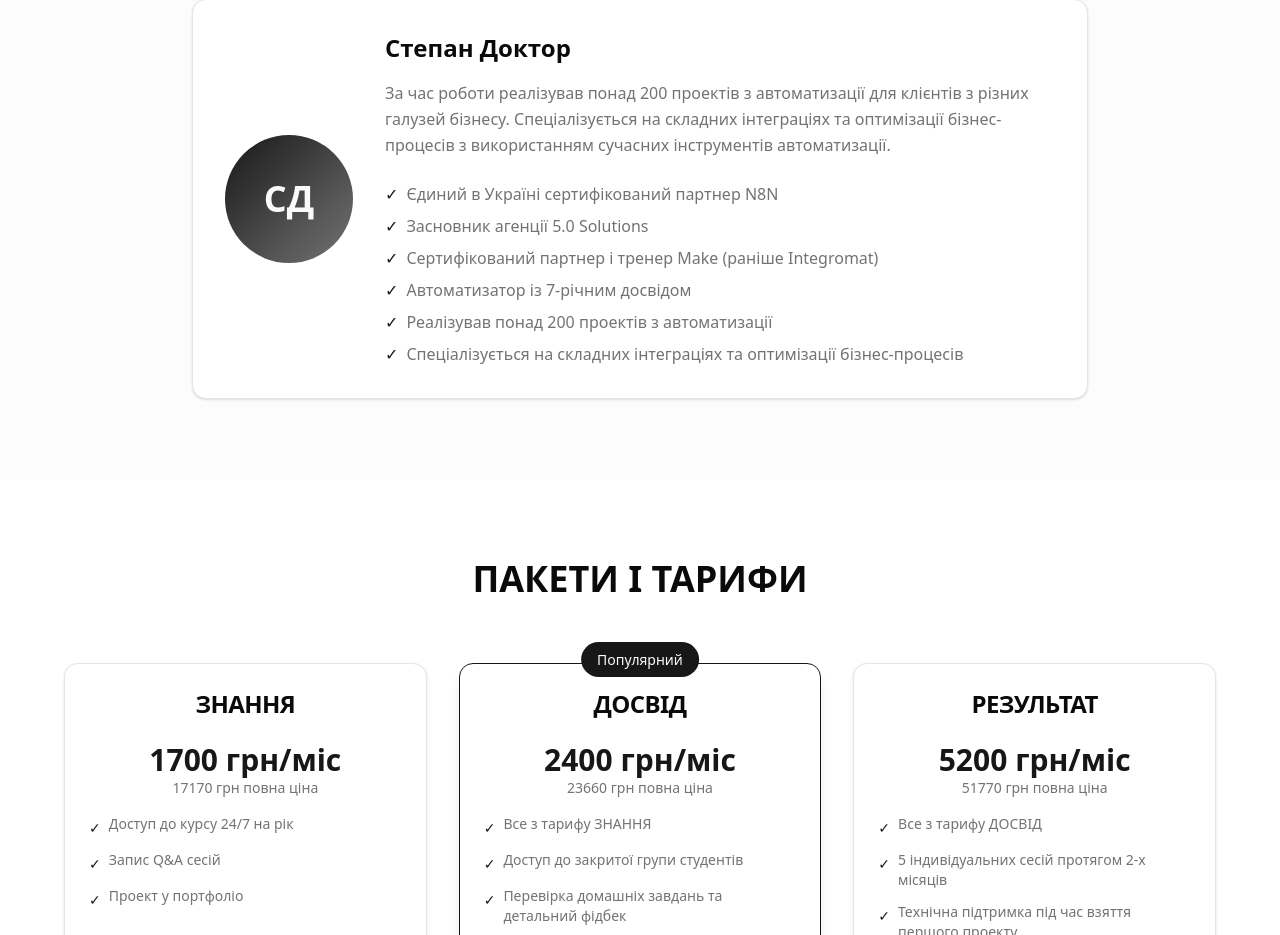
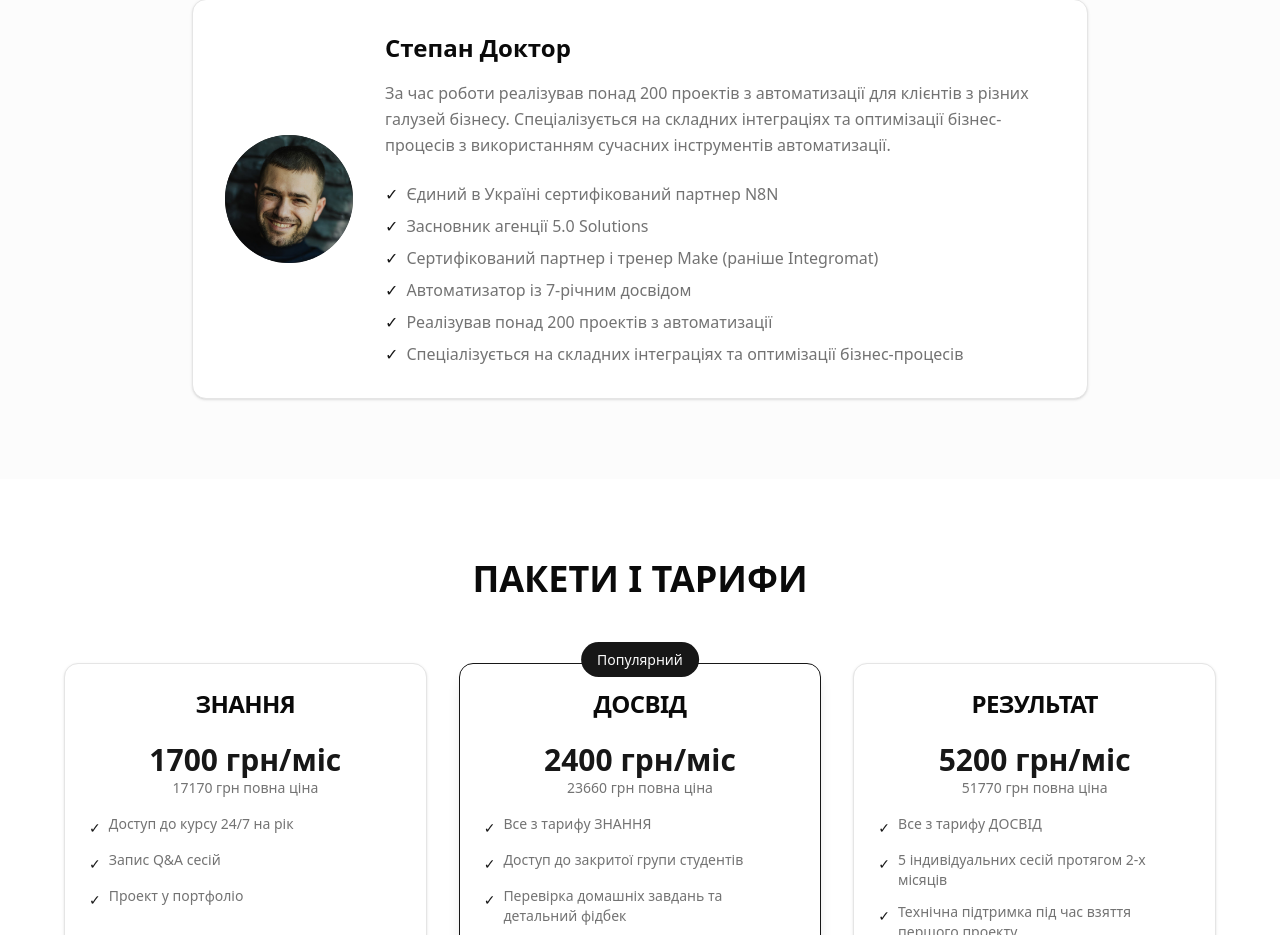
Before and after one commit to Trust60/masc-front, a Next.js app: page /n8n in a window 1280 px wide. Shown: the part 4039-4974 px from the top of the page. Built offline with nearby package versions, Linux system fonts and the light colour scheme.

Commit message:
Add images for instructors in instructor and n8n-instructor components

```diff
--- a/src/components/sections/instructor.tsx
+++ b/src/components/sections/instructor.tsx
@@ -3,6 +3,7 @@
 import { motion } from "framer-motion";
 import { Card, CardContent } from "@/components/ui/card";
 import { Button } from "@/components/ui/button";
+import Image from "next/image";
 
 const achievements = [
   "TOP Rated-фрилансер",
@@ -46,7 +47,12 @@ export function Instructor() {
                     className="flex-shrink-0"
                   >
                     <div className="w-32 h-32 bg-gradient-to-br from-primary to-primary/60 rounded-full flex items-center justify-center text-4xl font-bold text-primary-foreground">
-                      МС
+                      <Image
+                        src="/Maksym.png"
+                        alt="Максим Слободянюк"
+                        width={300}
+                        height={300}
+                      />
                     </div>
                   </motion.div>
 
--- a/src/components/sections/n8n-instructor.tsx
+++ b/src/components/sections/n8n-instructor.tsx
@@ -2,6 +2,7 @@
 
 import { motion } from "framer-motion";
 import { Card, CardContent } from "@/components/ui/card";
+import Image from "next/image";
 
 const achievements = [
   "Єдиний в Україні сертифікований партнер N8N",
@@ -46,7 +47,12 @@ export function N8NInstructor() {
                     className="flex-shrink-0"
                   >
                     <div className="w-32 h-32 bg-gradient-to-br from-primary to-primary/60 rounded-full flex items-center justify-center text-4xl font-bold text-primary-foreground">
-                      СД
+                      <Image
+                        src="/Stepan.png"
+                        alt="Степан Доктор"
+                        width={300}
+                        height={300}
+                      />
                     </div>
                   </motion.div>
 
```
Also changed, not shown: public/Maksym.png (added), public/Stepan.png (added).
